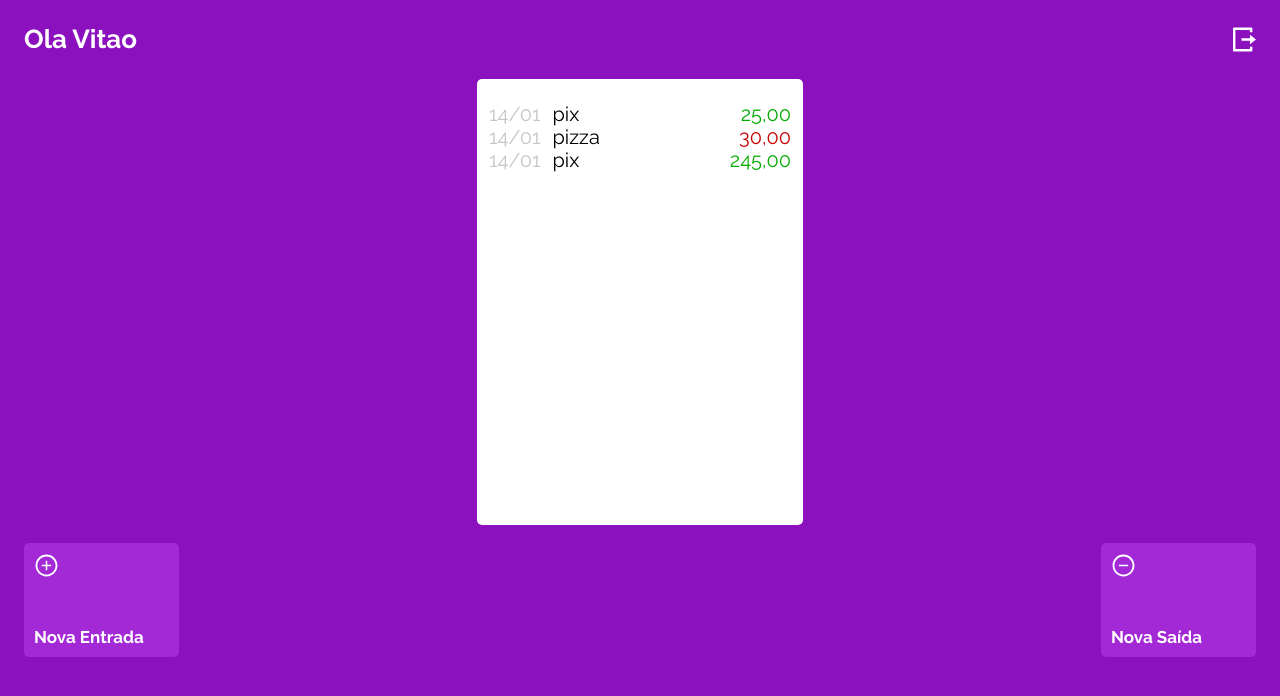
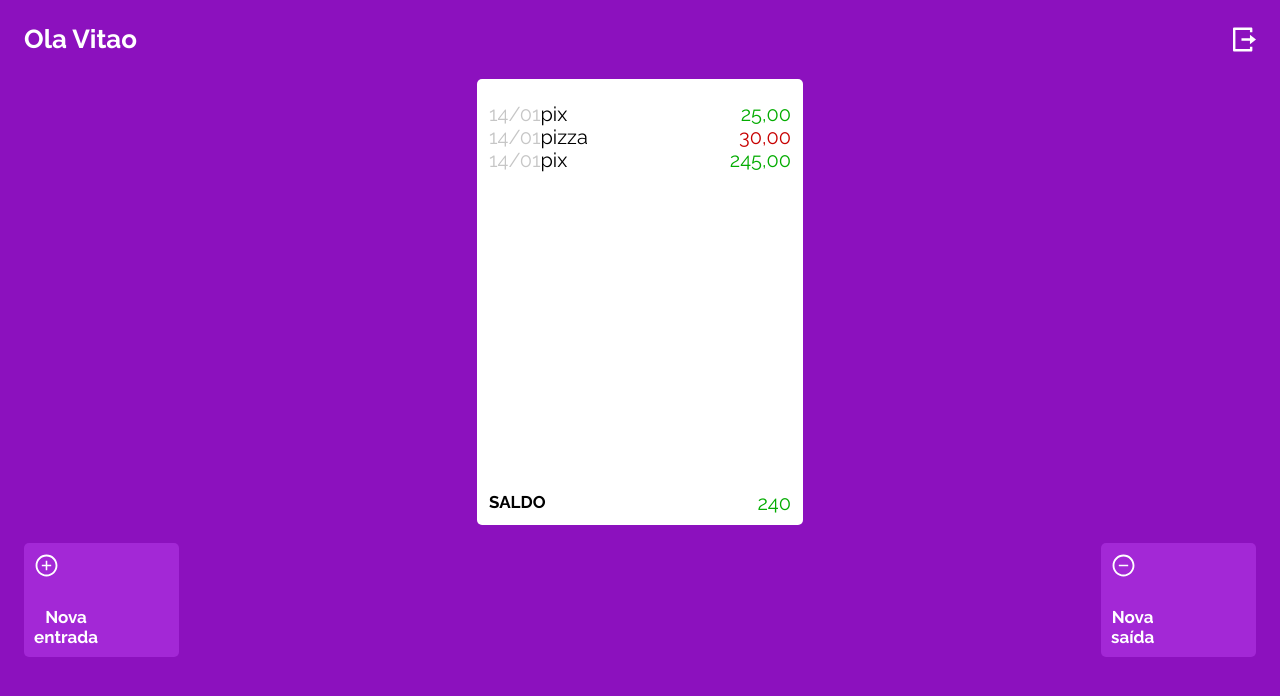
Before and after one commit to Victormarzo/My-Wallet-Front, a React (Create React App) app: page /home in a window 1280 px wide. Shown: the top 696 px of the page. Built offline with nearby package versions, Linux system fonts and the light colour scheme.

Commit message:
Soma de valores e links

```diff
--- a/public/index.html
+++ b/public/index.html
@@ -4,6 +4,9 @@
     <meta charset="utf-8" />
     <meta name="viewport" content="width=device-width, initial-scale=1" />
     <title>My Wallet</title>
+    <link rel="preconnect" href="https://fonts.googleapis.com">
+    <link rel="preconnect" href="https://fonts.gstatic.com" crossorigin>
+    <link href="https://fonts.googleapis.com/css2?family=Raleway:wght@400;700&display=swap" rel="stylesheet">
   </head>
   <body>
     <div class="root"></div>
--- a/src/assets/styles/globalStyles.js
+++ b/src/assets/styles/globalStyles.js
@@ -1,7 +1,7 @@
 import { createGlobalStyle } from "styled-components";
 
 const GlobalStyle=createGlobalStyle`
-@import url('https://fonts.googleapis.com/css2?family=Raleway:wght@400;700&display=swap');
+
 /* http://meyerweb.com/eric/tools/css/reset/
    v2.0 | 20110126
    License: none (public domain)
--- a/src/components/Add.js
+++ b/src/components/Add.js
@@ -23,6 +23,7 @@ export default function Add({type=true}){
         <Input
             placeholder="Valor"
             required
+             min="0.00" max="10000.00" step="0.01"
             value={value}
             onChange={e=>setValue(e.target.value)}></Input>
         <Input
--- a/src/components/Components.js
+++ b/src/components/Components.js
@@ -31,12 +31,14 @@ function BigButton({children}){
     )
 
 }
-function Side({children}){
+function Side({children,color}){
     return(
-    <SideWrapper>{children}</SideWrapper>
+    <SideWrapper color={color}>{children}</SideWrapper>
     )
 }
-function Transaction({operation,description,value,date}){
+function Transaction({obj}){
+    let {operation,description,value,date}=obj
+
     return(
     <TransactionPa>
         <div>
@@ -58,7 +60,7 @@ const TransactionP=styled.p`
     color:${(props)=>
         props.color?(props.color):(props.type?("#03AC00"):("#C70000"))
     };
-    margin-right: 12px;
+
 `
 const TransactionPa=styled.div`
     display: flex;
@@ -146,7 +148,9 @@ const CenterWrapper=styled.div`
 const SideWrapper=styled.div`
     display: flex;
     justify-content: space-between;
-
+    background-color:${(props)=>
+        props.color?(props.color):("#8C11BE")
+    };
 
 `
 const H1Wrapper=styled.h1`
@@ -158,4 +162,4 @@ const H1Wrapper=styled.h1`
     color: #FFFFFF;
 `
 
-export {Input,Button,P,Center,H1,BigButton,Side,Transaction}
+export {Input,Button,P,Center,H1,BigButton,Side,Transaction,TransactionP}
--- a/src/components/Home.js
+++ b/src/components/Home.js
@@ -1,11 +1,11 @@
-import { BigButton,H1,Center,Side,Transaction} from "./Components";
+import { BigButton,H1,Center,Side,Transaction,TransactionP} from "./Components";
 import Exit from "../assets/img/Exit.svg";
 import Plus from "../assets/img/Plus.svg";
 import Minus from "../assets/img/Minus.svg";
 import styled from "styled-components";
 export default function Home(){
 
-const provissoria=[]
+const provisorisa=[]
 const provisoria=[
 {
     date:"14/01",
@@ -17,7 +17,7 @@ const provisoria=[
     operation:false,
     value:"30,00",
     description:"pizza"
-},{
+},  {
     date:"14/01",
     operation:true,
     value:"245,00",
@@ -25,6 +25,34 @@ const provisoria=[
 }
 
 ];
+function result(){
+    let obj= {}
+    let sum=0;
+    provisoria.forEach(value=>{
+        if(value.operation===true){
+            console.log(value.operation,value.value)
+            sum+=Number(value.value.replace(',','.'))
+        }else{
+            console.log(value.operation,value.value)
+            sum-=Number(value.value.replace(',','.'))
+        }
+    })
+    if (sum>0){
+        obj={
+            sum,
+            operation:'true'
+        }
+    }else{
+        obj={
+            sum,
+            operation:'false'
+        }
+    }
+
+    return obj;
+
+}
+let res=result();
 
 return(
 <>
@@ -35,14 +63,22 @@ return(
 <Center>
     <Transactions>
         {provisoria.length>0?
-            (provisoria.map((value)=>
+            (<>
+                {provisoria.map((value)=>
                 <Transaction
-                    date={value.date}
-                    operation={value.operation}
-                    value={value.value}
-                    description={value.description}>
-                </Transaction>)
-            ):
+                    obj={value}>
+                </Transaction>)}
+
+                    <Balance>
+                        <Side color={'#FFFFFF'}>
+                            <h1>SALDO</h1>
+                            <TransactionP type={res.operation}>{res.sum}</TransactionP>
+                        </Side>
+                    </Balance>
+
+
+                </>)
+            :
             (<CenterP>Não há registros de <br></br>entrada ou saída</CenterP>)
         }
     </Transactions>
@@ -50,17 +86,34 @@ return(
 <Side>
 <BigButton>
     <img src={Plus}alt="plus"></img>
-    <p>Nova Entrada</p>
+    <p>Nova <br></br> entrada</p>
 </BigButton>
 <BigButton>
 <img src={Minus}alt="minus"></img>
-    <p>Nova Saída</p>
+    <p>Nova <br></br>saída</p>
 </BigButton>
 </Side>
 </>
 )
 
 }
+
+
+const Balance=styled.div`
+    position: absolute;
+    bottom:10px;
+    width: 302px;
+    h1{
+        font-family: 'Raleway';
+        font-style: normal;
+        font-weight: 700;
+        font-size: 17px;
+        line-height: 20px;
+        color: #000000;
+        background: #FFFFFF;
+    }
+
+`
 const CenterP=styled.p`
     margin-top: 180px;
     background: #FFFFFF;
@@ -75,11 +128,13 @@ const CenterP=styled.p`
 `
 const Transactions=styled.div`
     width: 326px;
-    height: 446px;
+    min-height: 446px;
     background: #FFFFFF;
     border-radius: 5px;
     margin-top: 24px;
     margin-bottom: 18px;
     padding-top: 24px;
     padding-left:12px;
+    padding-right:12px;
+    position: relative;
 `
--- a/src/components/Login.js
+++ b/src/components/Login.js
@@ -2,6 +2,7 @@ import { useState } from "react";
 import { Input,Button,P,Center} from "./Components";
 import Logo from "../assets/img/Logo.svg";
 import styled from "styled-components";
+import { Link } from "react-router-dom";
 
 export default function Login(){
     const[email,setEmail]=useState('');
@@ -27,7 +28,7 @@ export default function Login(){
         ></Input>
         <Button>Entrar</Button>
 
-            <P>Primeira vez? Cadastre-se!</P>
+           <Link to={'/signup'}><P>Primeira vez? Cadastre-se!</P></Link>
         </Center>
 
     </>)
--- a/src/components/SignUp.js
+++ b/src/components/SignUp.js
@@ -2,7 +2,7 @@ import { useState } from "react";
 import { Input,Button,P,Center} from "./Components";
 import Logo from "../assets/img/Logo.svg";
 import styled from "styled-components";
-
+import { Link } from "react-router-dom";
 
 export default function SignUp(){
     const[email,setEmail]=useState('');
@@ -43,7 +43,7 @@ return(
         ></Input>
         <Button>Cadastrar</Button>
 
-            <P>Já tem uma conta? Entre agora!</P>
+            <Link to={'/'}><P>Já tem uma conta? Entre agora!</P></Link>
         </Center>
 
     </>
```
